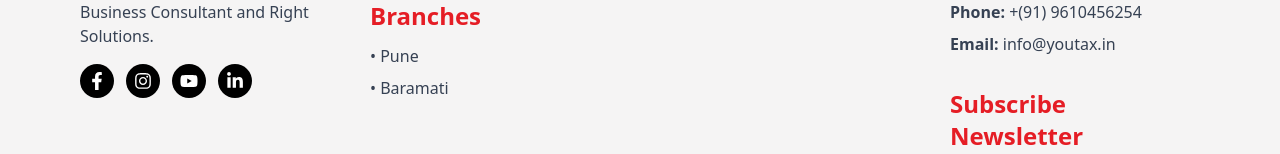
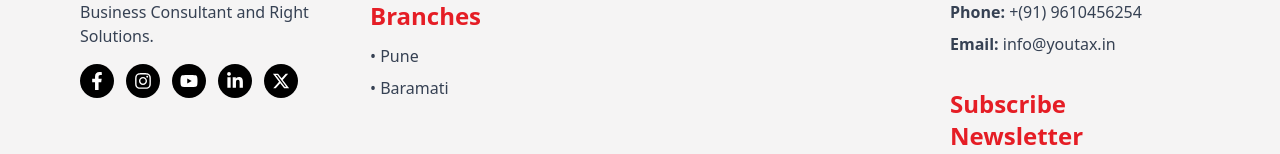
Before and after one commit to vm3techsolutions/youtaxsub, a Next.js app in the folder frontend/: page / in a window 1280 px wide. Shown: the part 5767-5921 px from the top of the page. Built offline with nearby package versions, Linux system fonts and the light colour scheme.

Commit message:
update social links

```diff
--- a/frontend/src/app/Footer.jsx
+++ b/frontend/src/app/Footer.jsx
@@ -6,6 +6,7 @@ import {
   FaYoutube,
   FaLinkedinIn,
 } from "react-icons/fa";
+import { FaXTwitter } from "react-icons/fa6"
 
 export default function Footer() {
   return (
@@ -25,7 +26,7 @@ export default function Footer() {
             </p>
             <div className="flex gap-3">
               <a
-                href="https://www.facebook.com"
+                href="https://www.facebook.com/YOUTAXINDIACPL/"
                 target="_blank"
                 rel="noopener noreferrer"
                 className="rounded-full bg-black p-2 hover:text-[#E51D25] transition-all"
@@ -33,7 +34,7 @@ export default function Footer() {
                 <FaFacebookF className="text-white text-lg" />
               </a>
               <a
-                href="https://www.instagram.com"
+                href="https://www.instagram.com/youtaxindia"
                 target="_blank"
                 rel="noopener noreferrer"
                 className="rounded-full bg-black p-2 hover:text-[#E51D25] transition-all"
@@ -41,7 +42,7 @@ export default function Footer() {
                 <FaInstagram className="text-white text-lg" />
               </a>
               <a
-                href="https://www.youtube.com"
+                href="https://www.youtube.com/channel/UCrWVJcAlVVU1Gdzp_DmpuUQ"
                 target="_blank"
                 rel="noopener noreferrer"
                 className="rounded-full bg-black p-2 hover:text-[#E51D25] transition-all"
@@ -49,12 +50,20 @@ export default function Footer() {
                 <FaYoutube className="text-white text-lg" />
               </a>
               <a
-                href="https://www.linkedin.com"
+                href="https://www.linkedin.com/company/youtax-india-consulting-pvt-ltd/?viewAsMember=true"
                 target="_blank"
                 rel="noopener noreferrer"
                 className="rounded-full bg-black p-2 hover:text-[#E51D25] transition-all"
               >
                 <FaLinkedinIn className="text-white text-lg" />
+              </a>
+              <a
+                href="https://x.com/YoutaxIndia"
+                target="_blank"
+                rel="noopener noreferrer"
+                className="rounded-full bg-black p-2 hover:text-[#E51D25] transition-all"
+              >
+                <FaXTwitter className="text-white text-lg" />
               </a>
             </div>
           </div>
```
